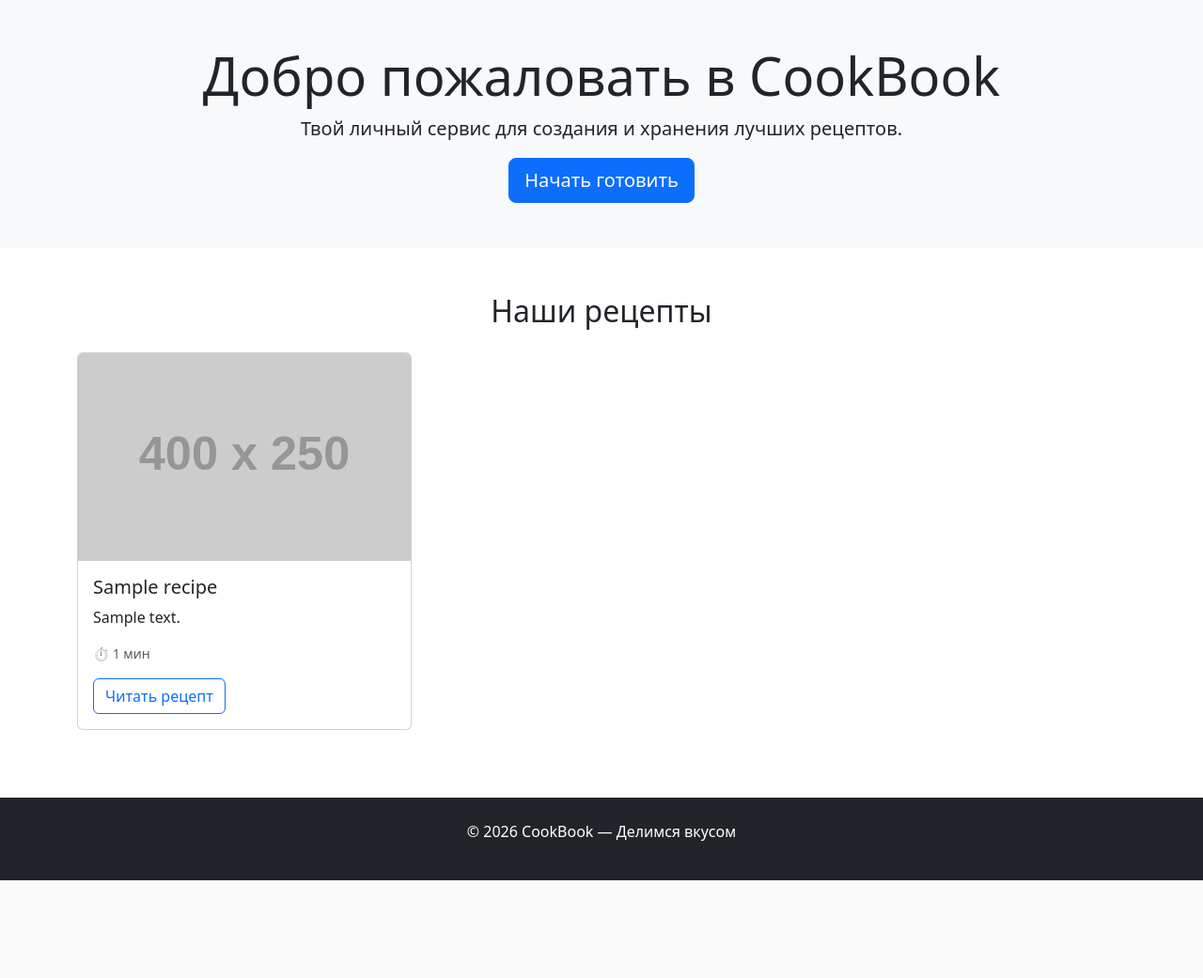
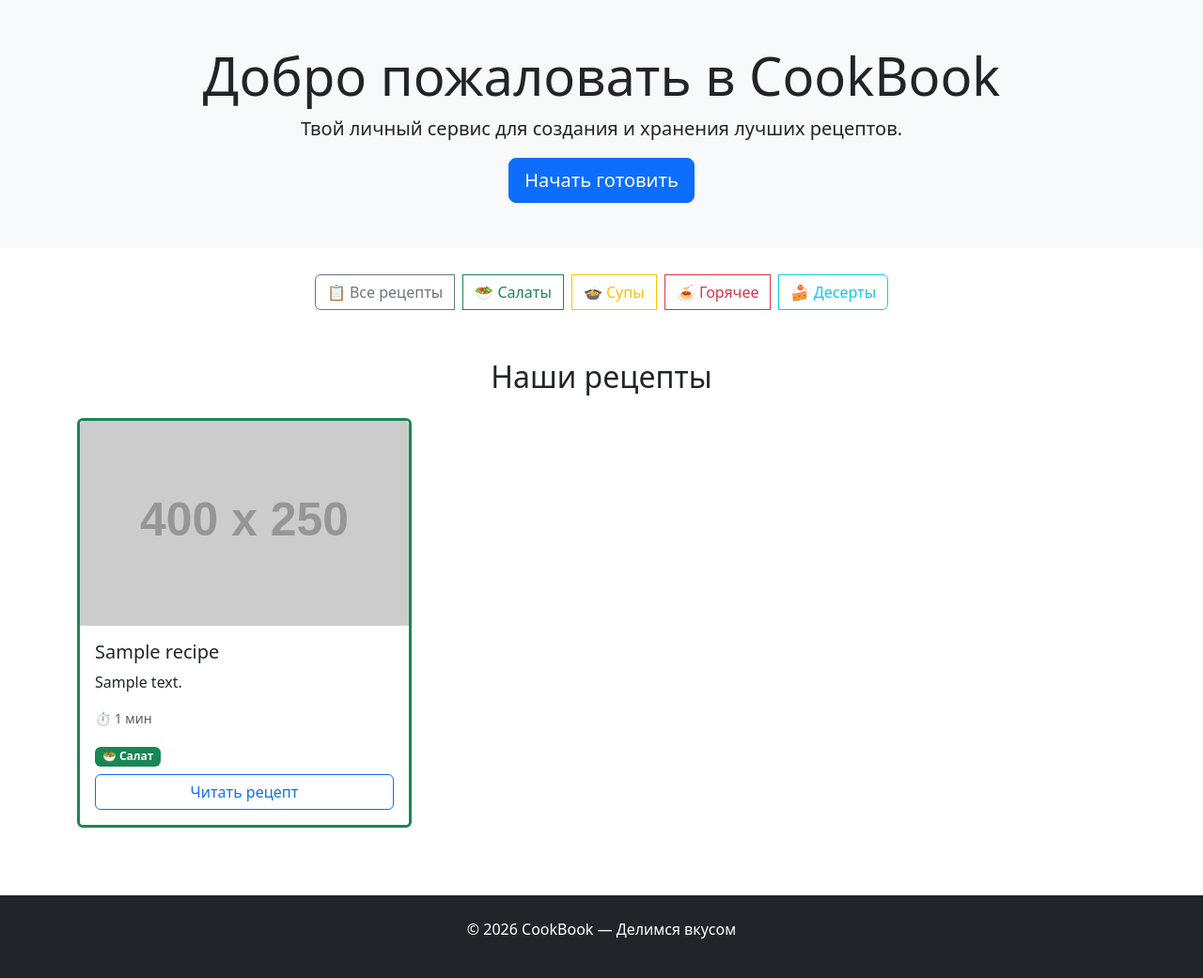
Before and after one commit to Aigulchikk/CookBook, a Django app: page / in a window 1280 px wide. Shown: the part 57-1098 px from the top of the page at 94% size. Before the commit the page ends 994 px from the top, so only its background shows below. Run offline with Django 5.2, Linux system fonts and the light colour scheme; tables that the repository leaves empty hold one stand-in row (values such as "Sample post"); grey boxes labelled with a size stand in for pictures from a placeholder-image service; some libraries are stand-ins or nearby versions.

Commit message:
Task 7: detail page with dynamic URLs and category filtering

```diff
--- a/config/urls.py
+++ b/config/urls.py
@@ -21,6 +21,7 @@ from pages import views
 urlpatterns = [
     path('admin/', admin.site.urls),
     path('', views.index, name='home'),
+    path('category/<slug:category_slug>/', views.index, name='category'),
     path('about/', views.about, name='about'),
     path('recipe/<int:recipe_id>/', views.recipe_detail, name='recipe_detail'),
 ]
--- a/pages/models.py
+++ b/pages/models.py
@@ -1,16 +1,27 @@
 from django.db import models
+from django.urls import reverse
 
 class Recipe(models.Model):
+    class Category(models.TextChoices):
+        SALAD = 'salad', '🥗 Салат'
+        SOUP = 'soup', '🍲 Суп'
+        MAIN = 'main', '🍝 Горячее'
+        DESSERT = 'dessert', '🍰 Десерт'
+
     title = models.CharField(max_length=200, verbose_name="Название")
     description = models.TextField(verbose_name="Описание")
     ingredients = models.TextField(verbose_name="Ингредиенты")
     instructions = models.TextField(verbose_name="Инструкция приготовления")
     cooking_time = models.IntegerField(verbose_name="Время приготовления (мин)", default=30)
     created_at = models.DateTimeField(auto_now_add=True, verbose_name="Дата создания")
+    category = models.CharField(max_length=10, choices=Category.choices, default=Category.MAIN, verbose_name="Категория")
 
     def __str__(self):
         return self.title
 
+    def get_absolute_url(self):
+        return reverse('recipe_detail', args=[str(self.id)])
+
     class Meta:
         verbose_name = "Рецепт"
         verbose_name_plural = "Рецепты"
--- a/pages/templates/pages/index.html
+++ b/pages/templates/pages/index.html
@@ -8,23 +8,58 @@
         <div class="container">
             <h1 class="display-4">{{ welcome_text }}</h1>
             <p class="lead">{{ description }}</p>
-            <a href="#" class="btn btn-primary btn-lg">{{ button_text }}</a>
+            <a href="#recipes" class="btn btn-primary btn-lg">{{ button_text }}</a>
         </div>
     </section>
 
+    <!-- БЛОК ФИЛЬТРАЦИИ -->
+    <div class="container my-4">
+        <div class="text-center">
+            <div class="btn-group flex-wrap" role="group">
+                <a href="{% url 'home' %}" class="btn btn-outline-secondary m-1">📋 Все рецепты</a>
+                <a href="{% url 'category' 'salad' %}" class="btn btn-outline-success m-1">🥗 Салаты</a>
+                <a href="{% url 'category' 'soup' %}" class="btn btn-outline-warning m-1">🍲 Супы</a>
+                <a href="{% url 'category' 'main' %}" class="btn btn-outline-danger m-1">🍝 Горячее</a>
+                <a href="{% url 'category' 'dessert' %}" class="btn btn-outline-info m-1">🍰 Десерты</a>
+            </div>
+        </div>
+    </div>
+
+    <!-- ЗАГОЛОВОК ТЕКУЩЕЙ КАТЕГОРИИ -->
+    {% if current_category %}
+    <div class="container text-center">
+        <h3 class="mb-4">{{ current_category }}</h3>
+    </div>
+    {% endif %}
+
     <!-- СЕТКА КАРТОЧЕК ИЗ БАЗЫ ДАННЫХ -->
-    <section class="container my-5">
+    <section id="recipes" class="container my-5">
         <h2 class="text-center mb-4">Наши рецепты</h2>
         <div class="row">
             {% for recipe in recipes %}
             <div class="col-12 col-md-4 mb-4">
-                <div class="card h-100">
+                <div class="card h-100
+                    {% if recipe.category == 'salad' %}border-success border-3
+                    {% elif recipe.category == 'soup' %}border-warning border-3
+                    {% elif recipe.category == 'main' %}border-danger border-3
+                    {% elif recipe.category == 'dessert' %}border-info border-3
+                    {% endif %}
+                ">
                     <img src="https://placehold.co/400x250" class="card-img-top" alt="{{ recipe.title }}">
                     <div class="card-body">
                         <h5 class="card-title">{{ recipe.title }}</h5>
                         <p class="card-text">{{ recipe.description|truncatewords:15 }}</p>
                         <p class="text-muted small">⏱️ {{ recipe.cooking_time }} мин</p>
-                        <a href="{% url 'recipe_detail' recipe.id %}" class="btn btn-outline-primary">Читать рецепт</a>
+                        <span class="badge
+                            {% if recipe.category == 'salad' %}bg-success
+                            {% elif recipe.category == 'soup' %}bg-warning text-dark
+                            {% elif recipe.category == 'main' %}bg-danger
+                            {% elif recipe.category == 'dessert' %}bg-info text-dark
+                            {% endif %}
+                        ">
+                            {{ recipe.get_category_display }}
+                        </span>
+                        <a href="{% url 'recipe_detail' recipe.id %}" class="btn btn-outline-primary mt-2 d-block">Читать рецепт</a>
                     </div>
                 </div>
             </div>
--- a/pages/views.py
+++ b/pages/views.py
@@ -1,14 +1,31 @@
 from django.shortcuts import render, get_object_or_404
 from .models import Recipe
 
-def index(request):
+def index(request, category_slug=None):
     recipes = Recipe.objects.all().order_by('-created_at')
+    current_category = None
+
+    if category_slug:
+        if category_slug == 'salad':
+            recipes = recipes.filter(category='salad')
+            current_category = '🥗 Салаты'
+        elif category_slug == 'soup':
+            recipes = recipes.filter(category='soup')
+            current_category = '🍲 Супы'
+        elif category_slug == 'main':
+            recipes = recipes.filter(category='main')
+            current_category = '🍝 Горячее'
+        elif category_slug == 'dessert':
+            recipes = recipes.filter(category='dessert')
+            current_category = '🍰 Десерты'
+
     context = {
         'welcome_text': 'Добро пожаловать в CookBook',
         'description': 'Твой личный сервис для создания и хранения лучших рецептов.',
         'button_text': 'Начать готовить',
         'year': 2026,
         'recipes': recipes,
+        'current_category': current_category,
     }
     return render(request, 'pages/index.html', context)
 
```
Also changed, not shown: pages/migrations/0003_recipe_category.py (added).
